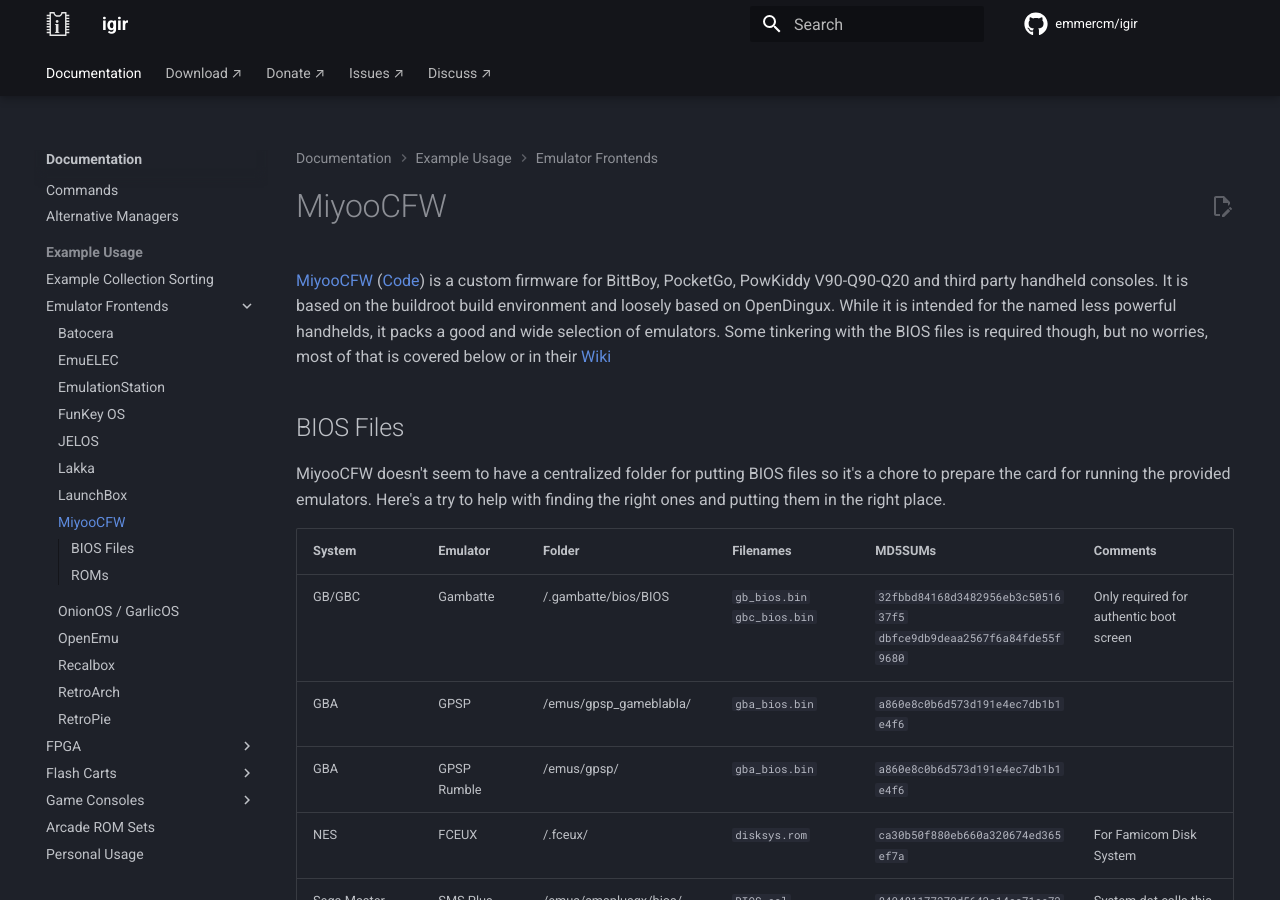
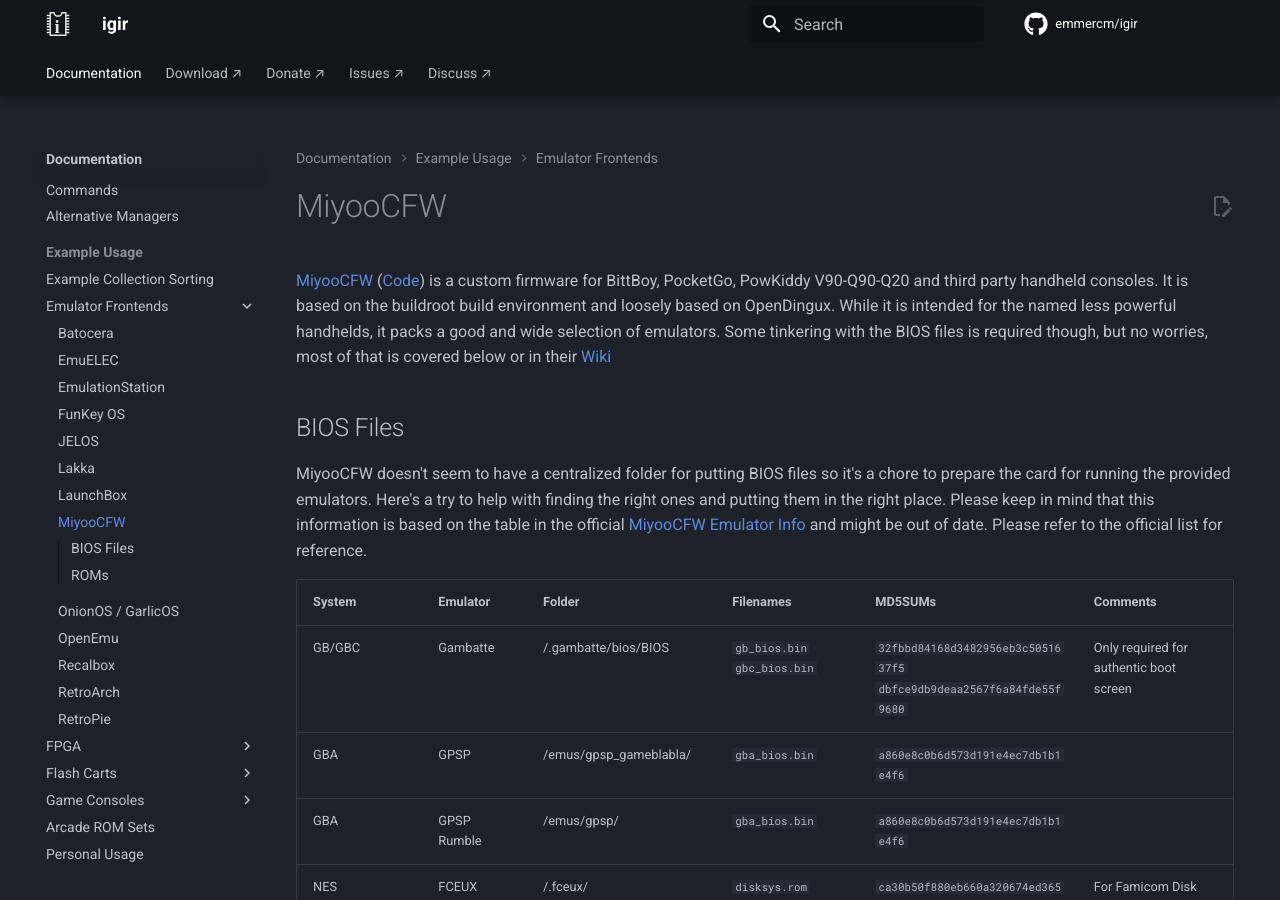
Before and after one commit to emmercm/igir, an MkDocs documentation site: the page built from docs/usage/handheld/miyoocfw.md, in a window 1280 px wide and 900 px high. Built offline with MkDocs 1.6.1 and Material for MkDocs 9.7.7, drawn with Linux system fonts in a browser that asks for light colours; comment, search, counter and statistics services are not loaded.

Commit message:
add caveat for BIOS file list freshness

```diff
--- a/docs/usage/handheld/miyoocfw.md
+++ b/docs/usage/handheld/miyoocfw.md
@@ -5,6 +5,7 @@
 ## BIOS Files
 
 MiyooCFW doesn't seem to have a centralized folder for putting BIOS files so it's a chore to prepare the card for running the provided emulators. Here's a try to help with finding the right ones and putting them in the right place.
+Please keep in mind that this information is based on the table in the official [MiyooCFW Emulator Info](https://github.com/TriForceX/MiyooCFW/wiki/Emulator-Info) and might be out of date. Please refer to the official list for reference.
 
 | System   | Emulator | Folder | Filenames | MD5SUMs | Comments |
 |----------|----------|--------|-----------|---------|----------|
```
